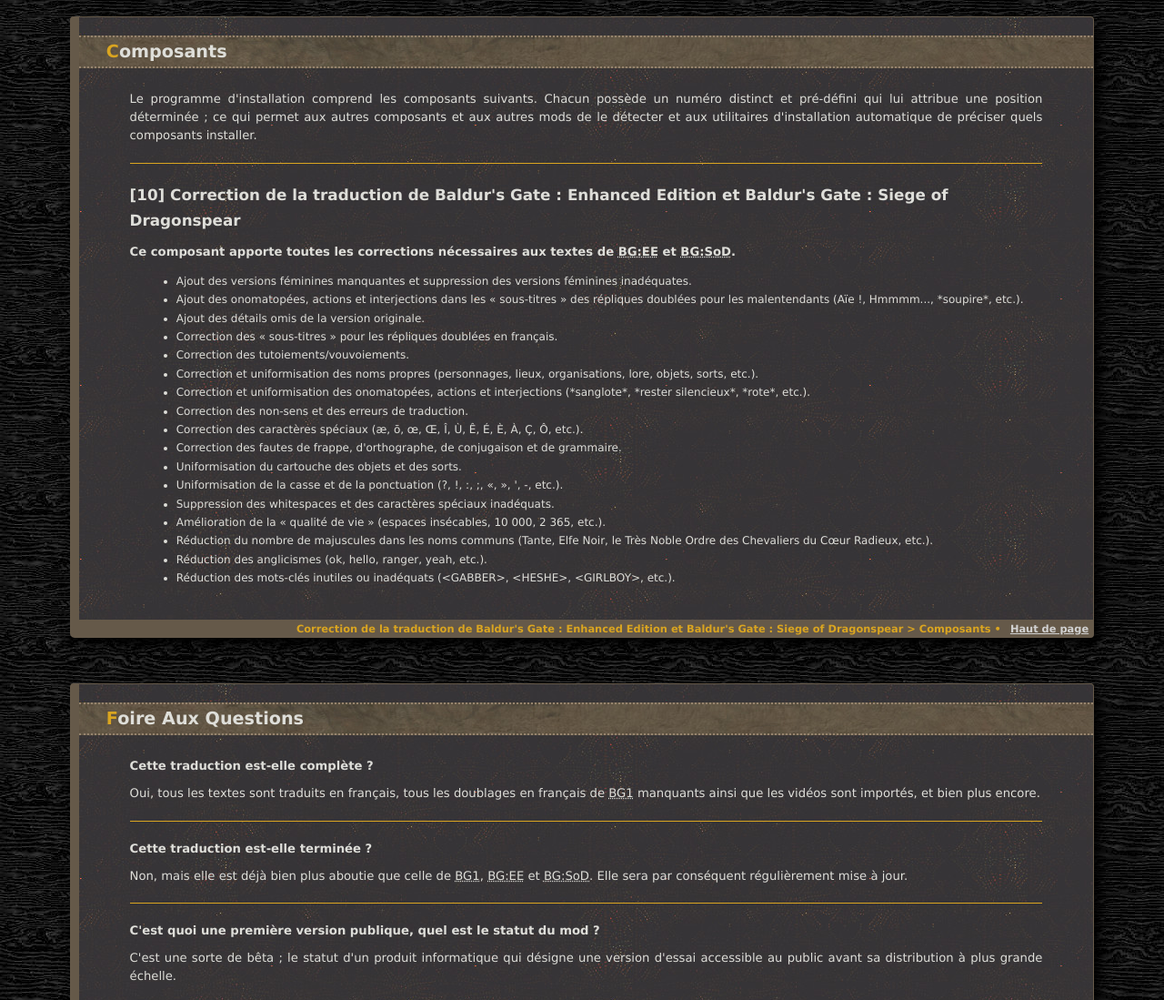
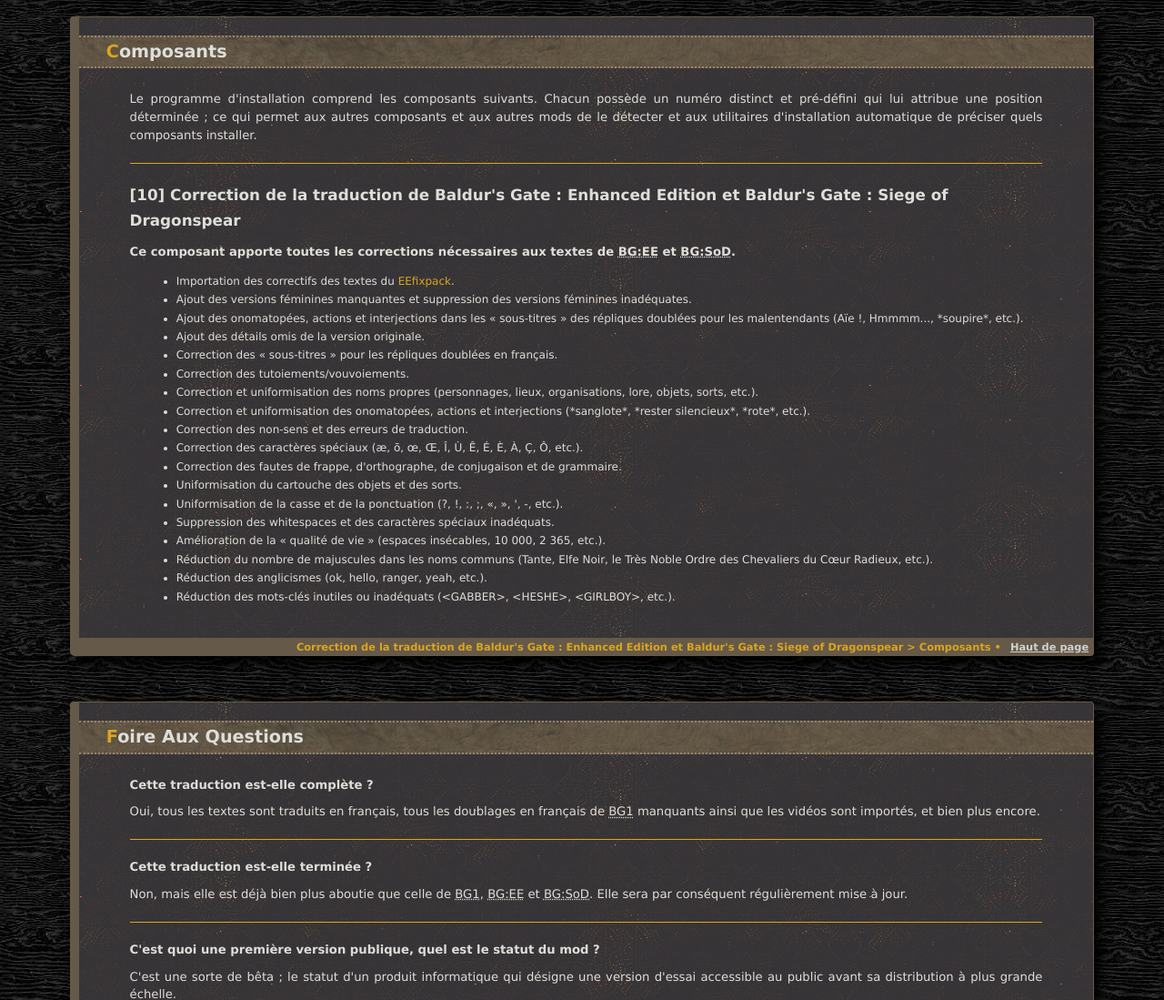
Before and after one commit to r-e-d/correctfrBG1EE, a plain HTML site: page correctfrbg1ee/readme/readme-correctfrbg1ee.html in a window 1280 px wide. Shown: the part 3660-4759 px from the top of the page at 91% size. Drawn offline with Linux system fonts and the light colour scheme.

Commit message:
readme update

```diff
--- a/correctfrbg1ee/readme/readme-correctfrbg1ee.html
+++ b/correctfrbg1ee/readme/readme-correctfrbg1ee.html
@@ -301,6 +301,7 @@
 
 		<ul style="margin-left: 6%;">
 			<!--<li>Importation des corrections de la traduction française officielle du patch 2.6.//?</li>-->
+			<li>Importation des correctifs des textes du <a href="https://github.com/Gibberlings3/EE_Fixpack">EEfixpack</a>.</li>
 			<li>Ajout des versions féminines manquantes et suppression des versions féminines inadéquates.</li>
 			<li>Ajout des onomatopées, actions et interjections dans les « sous-titres » des répliques doublées pour les malentendants (Aïe !, Hmmmm..., *soupire*, etc.).</li>
 			<li>Ajout des détails omis de la version originale.</li>
```
Also changed, not shown: 1 other file.
